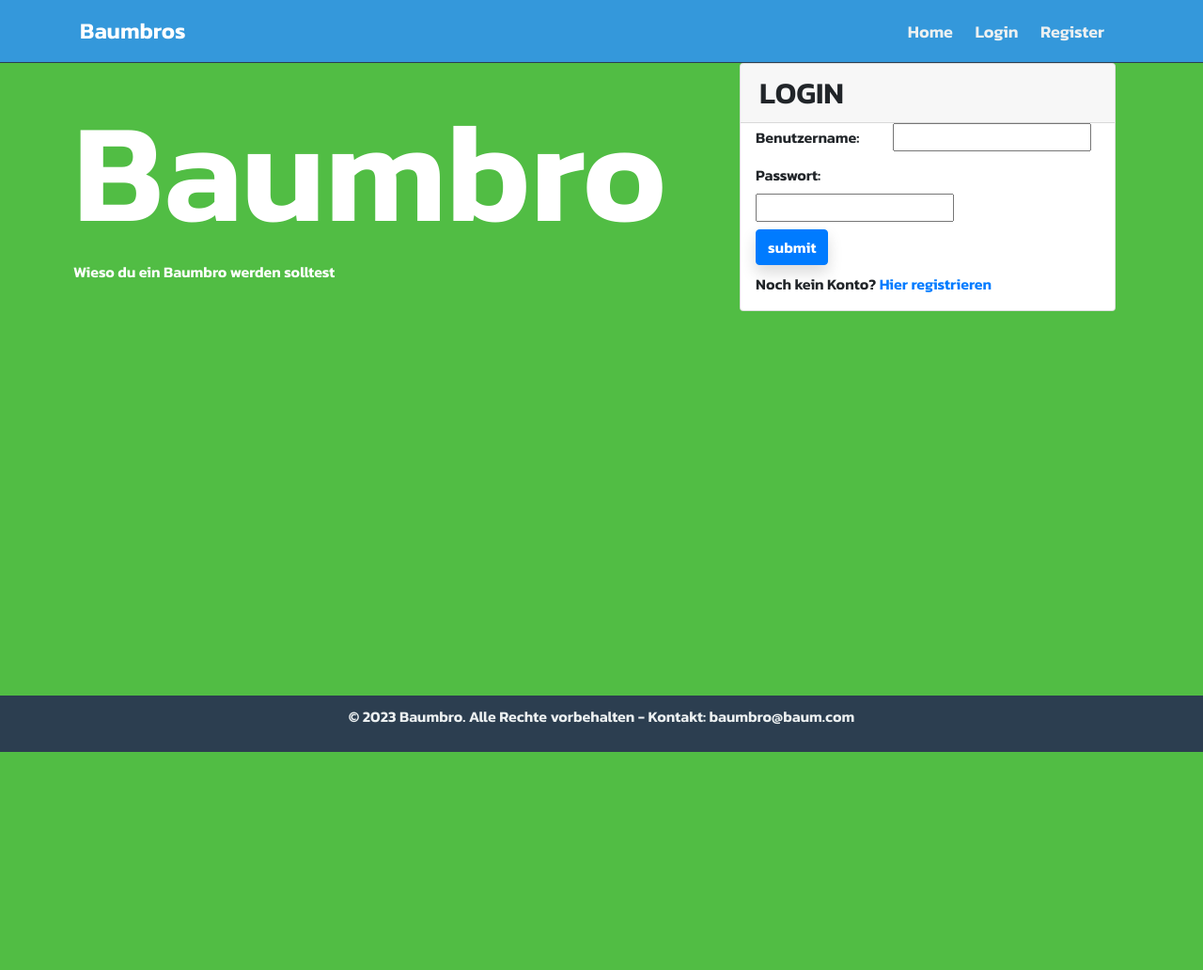
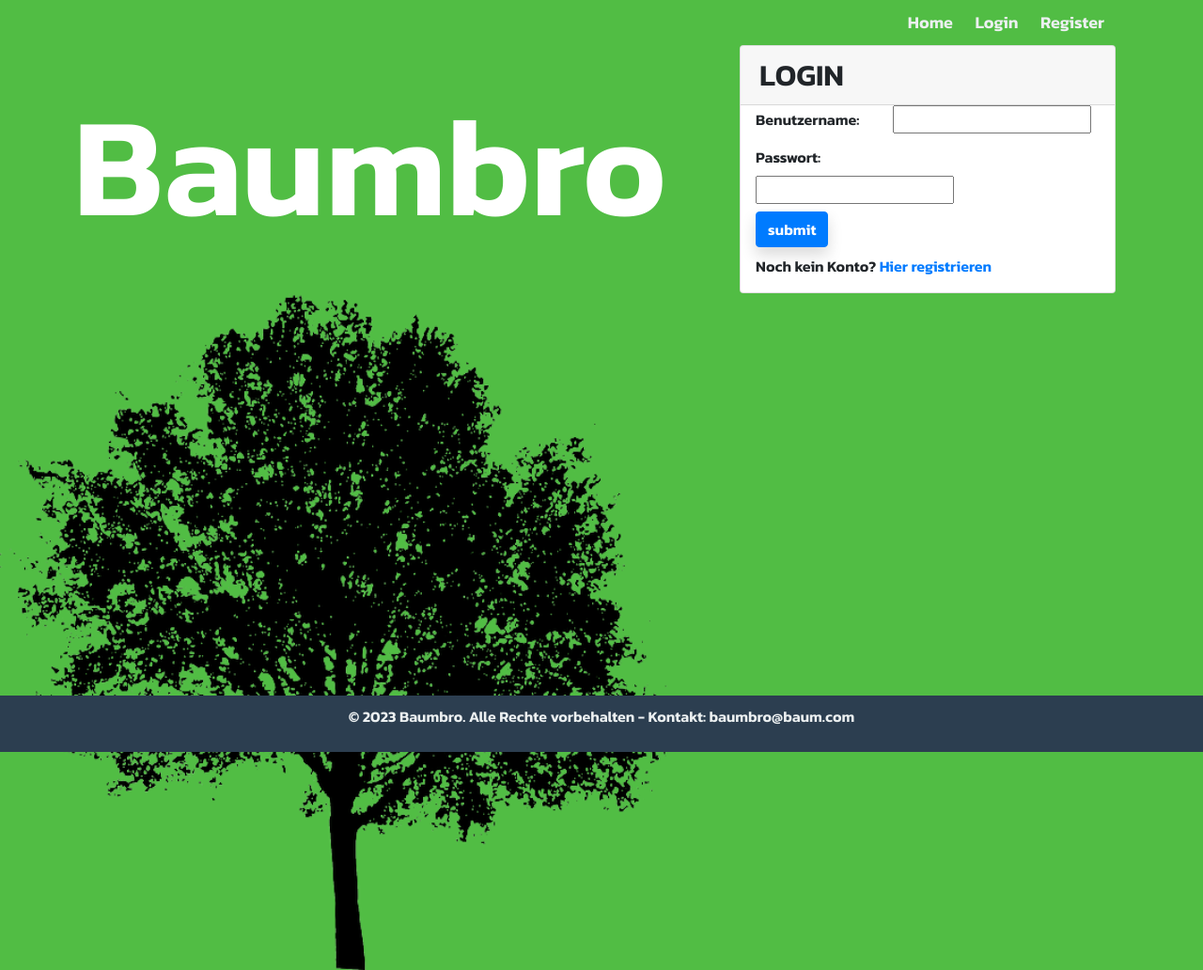
Before and after one commit to carlottostromstedt/baumbro, a Flask app: page / in a window 1280 px wide. Shown: the whole page at 94% size. Before the commit the page ends 800 px from the top, so only its background shows below. Run offline with Flask 3, Linux system fonts and the light colour scheme; some libraries are stand-ins or nearby versions.

Commit message:
coolsbaumbild

```diff
--- a/static/css/styles.css
+++ b/static/css/styles.css
@@ -42,9 +42,9 @@ body {
 }
 
 .navbar {
-    background-color: #3498db;
+    background-color: #51BD44;
     padding: 10px 0;
-    border-bottom: 1px solid #2c3e50;
+    border-bottom: 1px solid #51BD44;
 }
 
 .navbar-brand {
--- a/templates/base.html
+++ b/templates/base.html
@@ -14,7 +14,7 @@
 <body>
     <nav class="navbar">
         <div class="container">
-            <a class="navbar-brand" href="/">Baumbros</a>
+            <a class="navbar-brand" href="/"> </a>
             <ul class="nav-list">
               <li><a href="/">Home</a></li>
               <li><a href="/login">Login</a></li>
--- a/templates/login.html
+++ b/templates/login.html
@@ -5,7 +5,6 @@
     <div class="row align-items-center">
         <div class="position-relative mw-md mx-auto pt-16 pb-12 pb-lg-32">
             <h1 class="mb-16 mb-md-32">Baumbro</h1>
-            <h6 class="fs-7 mb-10">Wieso du ein Baumbro werden solltest</h6>
         </div>
     </div>
         <div class="card card-login">
@@ -25,4 +24,7 @@
             <p class="mx-3">Noch kein Konto? <a href="/sign_up">Hier registrieren</a></p>
         </div>
 </div>
+<div class="baum">
+    <img src="static/baum.png" width="720" height="720" alt="baum">
+</div>
 {% endblock %}
--- a/templates/sign_up.html
+++ b/templates/sign_up.html
@@ -6,7 +6,7 @@
         <div class="row align-items-center">
             <div class="position-relative mw-md mx-auto pt-16 pb-12 pb-lg-32">
             <h1 class="mb-16 mb-md-32">Baumbro</h1>
-            <h6 class="fs-7 mb-10">Werde ein Baumbro></h6>
+            <h6 class="fs-7 mb-10">Werde ein Baumbro</h6>
             </div>
         </div>
             <div class="card card-login">
@@ -26,4 +26,7 @@
                 <p class="mx-3">Bereits registriert? <a href="/login">Hier anmelden</a></p>
             </div>
         </div>
+        <div class="baum">
+            <img src="static/baum.png" width="720" height="720" alt="baum">
+        </div>
 {% endblock %}
```
Also changed, not shown: static/baum.png (renamed from templates/baum.png).
